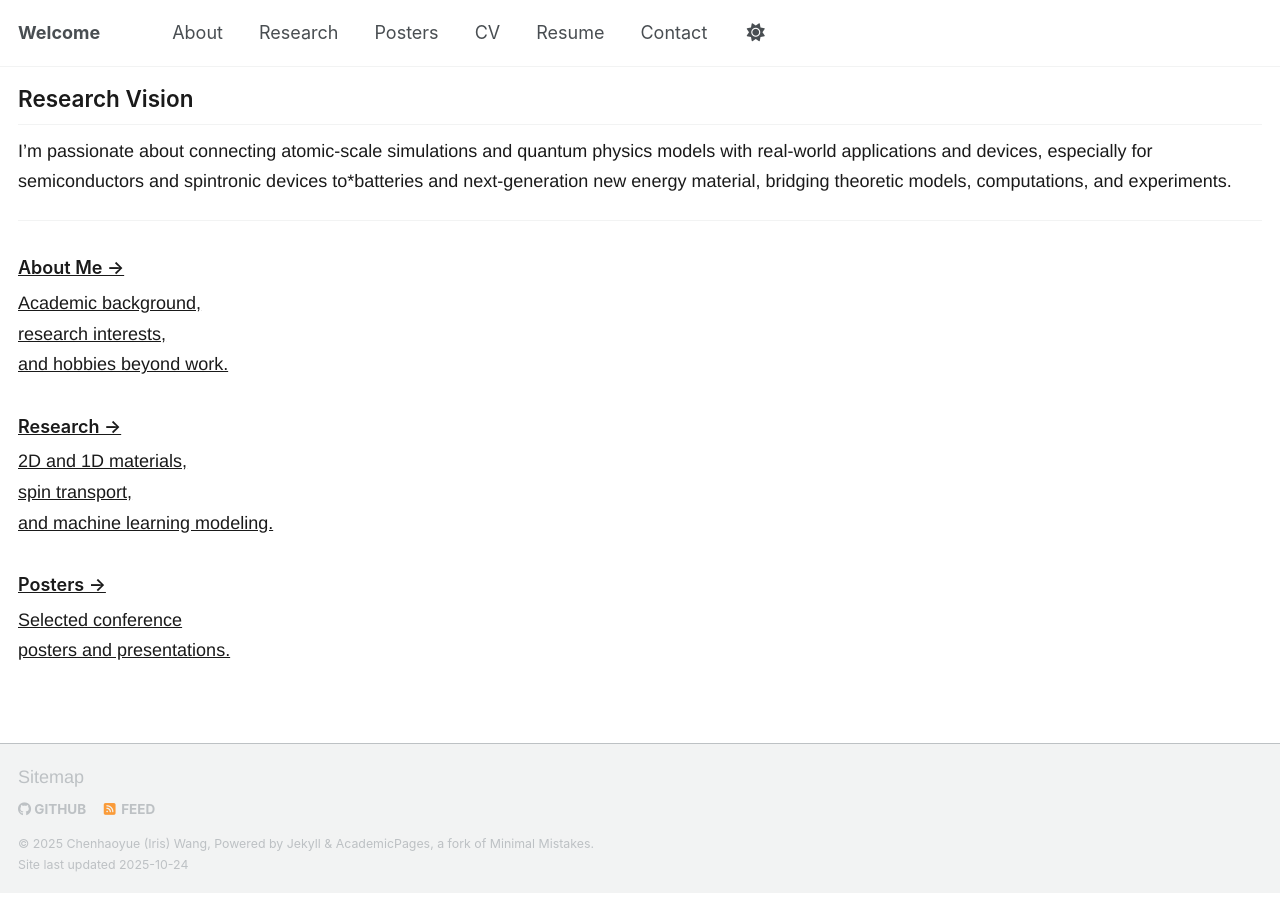
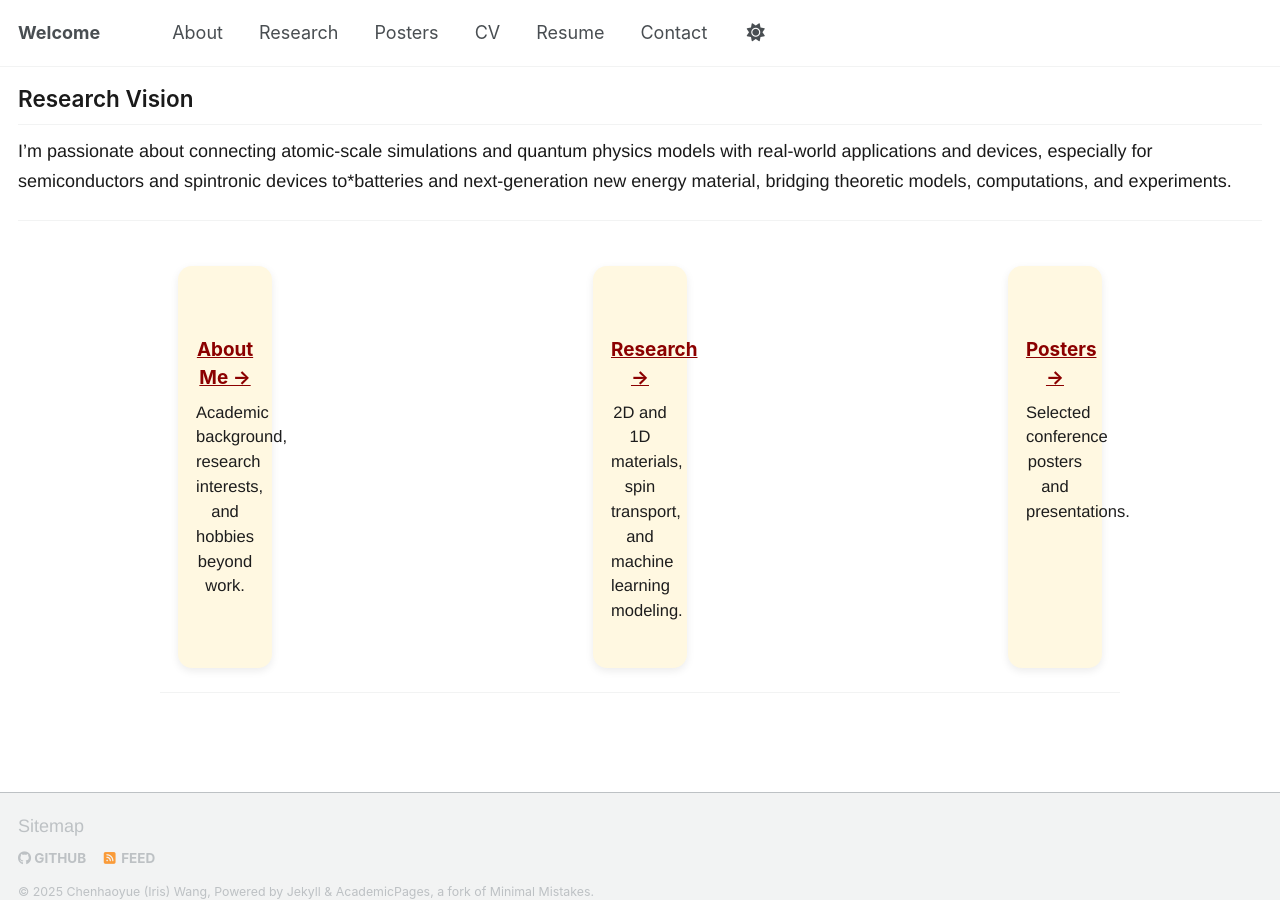
Before and after one commit to Iris-wang-233/Iris-Wang-233.github.io, a Jekyll site: the page built from _pages/index.md, in a window 1280 px wide and 900 px high, scrolled down 1186 px. Built offline with Jekyll 4.4.1, drawn with Linux system fonts in a browser that asks for light colours; a script that is not in the unit is left out.

Commit message:
Update index.md

```diff
--- a/_pages/index.md
+++ b/_pages/index.md
@@ -40,20 +40,19 @@ This experience gave me a solid background of manufactring and how lab data test
 I’m passionate about connecting atomic-scale simulations and quantum physics models with real-world applications and devices, especially for semiconductors and spintronic devices to*batteries and next-generation new energy material, bridging theoretic models, computations, and experiments.
 
 ---
-<!-- Home cards -->
-<div class="home-cards" role="list">
-  <a class="home-card" href="/about/" role="listitem">
-    <h3>About Me →</h3>
+<div class="feature__wrapper">
+  <div class="feature__item card--about">
+    <h3><a href="/about/">About Me →</a></h3>
     <p>Academic background,<br>research interests,<br>and hobbies beyond work.</p>
-  </a>
+  </div>
 
-  <a class="home-card" href="/research/" role="listitem">
-    <h3>Research →</h3>
+  <div class="feature__item card--research">
+    <h3><a href="/research/">Research →</a></h3>
     <p>2D and 1D materials,<br>spin transport,<br>and machine learning modeling.</p>
-  </a>
+  </div>
 
-  <a class="home-card" href="/posters/" role="listitem">
-    <h3>Posters →</h3>
+  <div class="feature__item card--posters">
+    <h3><a href="/posters/">Posters →</a></h3>
     <p>Selected conference<br>posters and presentations.</p>
-  </a>
+  </div>
 </div>
```
